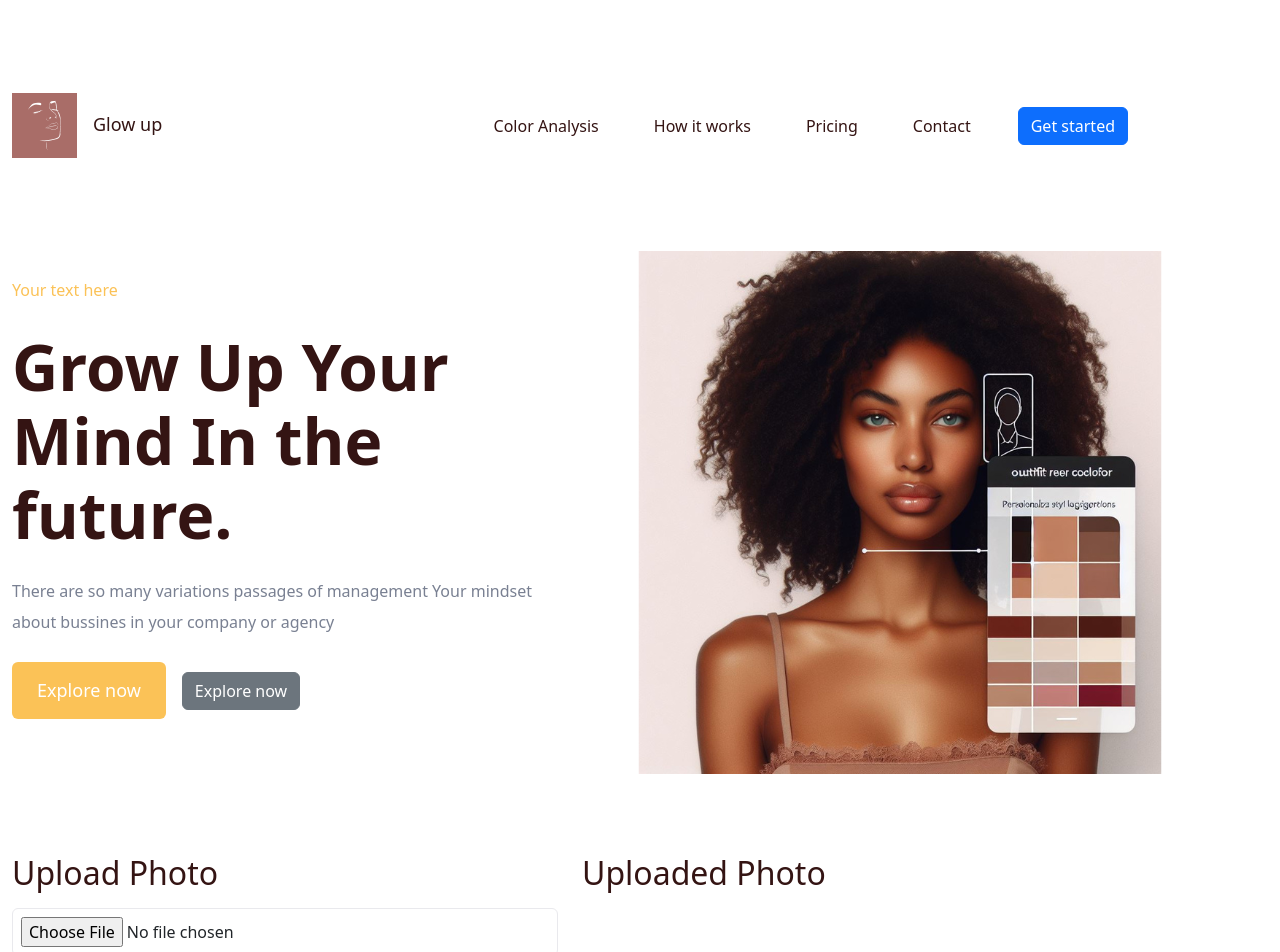
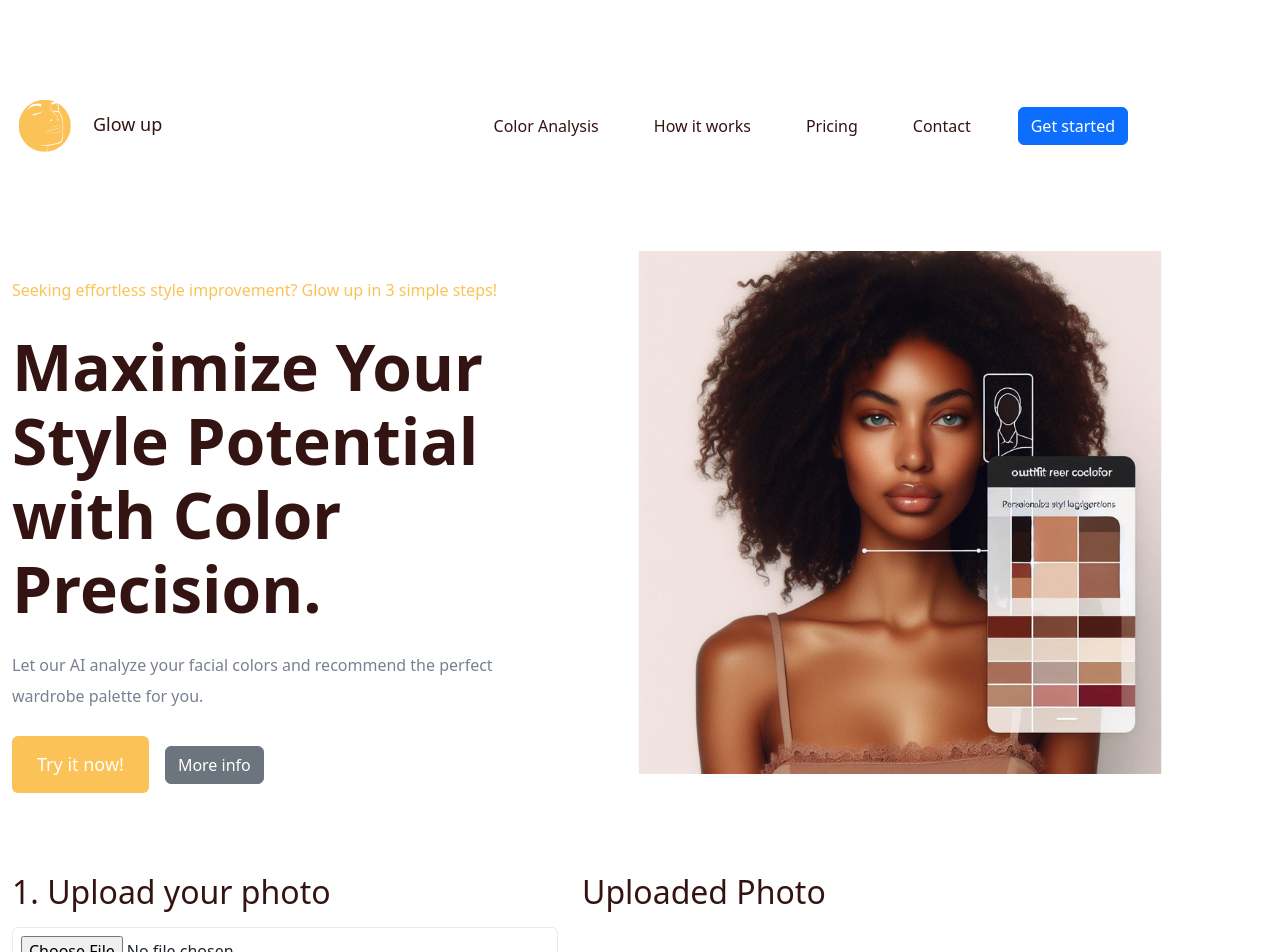
Before and after one commit to korleans916/Feature-extension, a React (Vite) app in the folder client/: page / in a window 1280 px wide. Shown: the top 952 px of the page. Built offline with nearby package versions, Linux system fonts and the light colour scheme; no server answers.

Commit message:
app.jsx and hero.jsx updated
Added headers and images

```diff
--- a/client/src/App.jsx
+++ b/client/src/App.jsx
@@ -65,7 +65,7 @@ function App() {
           {/* Container 1: Upload Photo and Display */}
           <div className="row">
             <div className="col-md-6">
-              <h2>Upload Photo</h2>
+              <h2>1. Upload your photo</h2>
               <input type="file" accept="image/*" onChange={handleFileUpload} />
             </div>
             <div className="col-md-6">
@@ -86,7 +86,7 @@ function App() {
           {/* Container 2: Color Pickers and Generate Text Button */}
           <div className="row mt-5">
             <div className="col-md-6">
-              <h2>Color Pickers</h2>
+              <h2>2. Pick your colors</h2>
               <label>
                 Skin Tone:
                 <input
--- a/client/src/assets/components/Hero.jsx
+++ b/client/src/assets/components/Hero.jsx
@@ -9,17 +9,17 @@ export default function Hero() {
           <div class="col-md-6">
             <div class="copy">
               <div class="text-label">
-                Your text here
+              Seeking effortless style improvement? Glow up in 3 simple steps!
               </div>
               <div class="text-hero-bold">
-                Grow Up Your Mind In the future.
+              Maximize Your Style Potential with Color Precision.
               </div>
               <div class="text-hero-regular">
-                There are so many variations passages of management Your mindset about bussines in your company or agency
+              Let our AI analyze your facial colors and recommend the perfect wardrobe palette for you.
               </div>
               <div class="cta">
-                <a href="#" class="btn btn-primary shadow-none">Explore now</a>
-                <a href="#" class="btn btn-secondary shadow-none ms-3">Explore now</a>
+                <a href="#" class="btn btn-primary shadow-none">Try it now!</a>
+                <a href="#" class="btn btn-secondary shadow-none ms-3">More info</a>
               </div>
             </div>
           </div>
```
Also changed, not shown: client/src/assets/img/logo.png.
